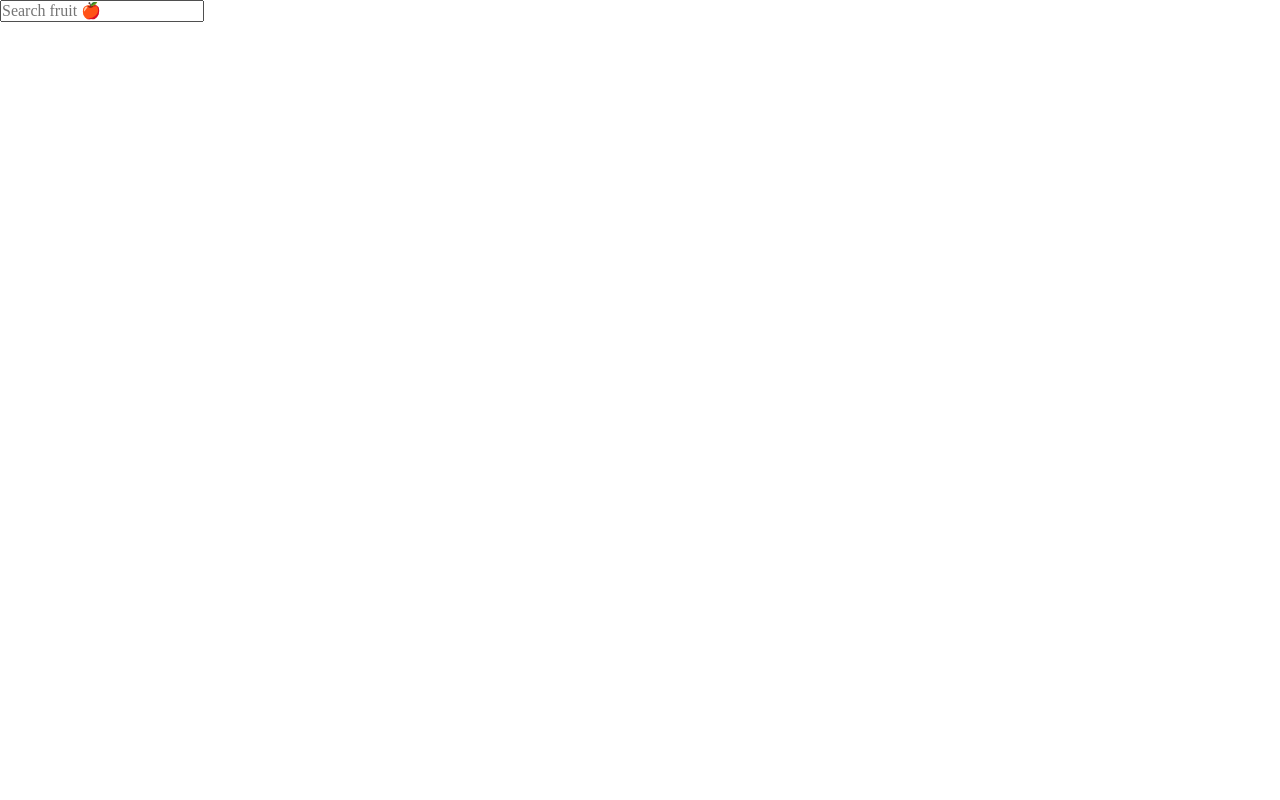
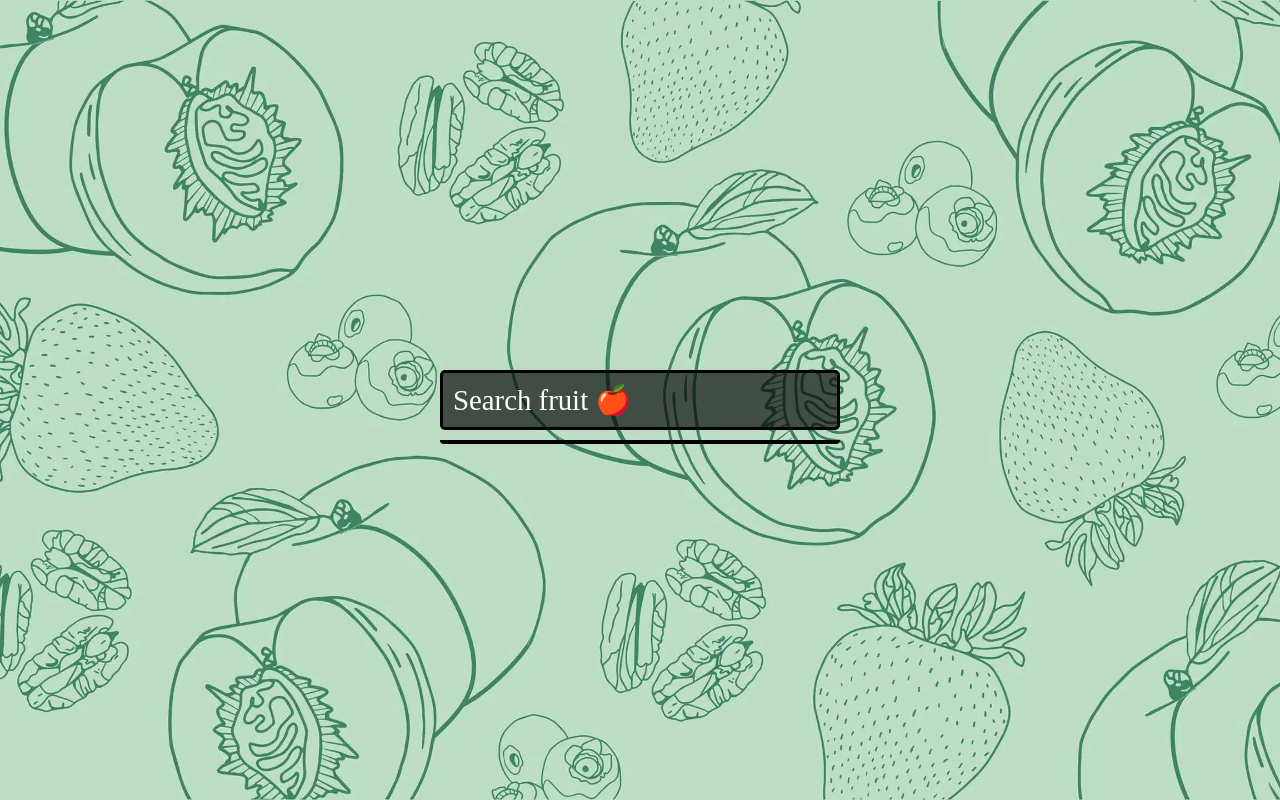
Before and after one commit to MichaelShaddy/fruit-search-project, a plain HTML site: page Fruit Search/index.html in a window 1280 px wide. Drawn offline with nearby package versions, Linux system fonts and the light colour scheme.

Commit message:
finalized .css file

```diff
--- a/Fruit Search/style.css
+++ b/Fruit Search/style.css
@@ -1,36 +1,95 @@
-* {
+body, html {
+  height: 100%;
   margin: 0;
   padding: 0;
 }
 
-/* .search-container {
+body {
+  display: flex;
+  justify-content: center;
+  align-items: center;
+  background-image: url('background.webp');
+  background-size: cover;
+  background-position: center;
+  background-repeat: no-repeat;
 
-} */
+}
 
-/* .search-container ul{
+.search-container {
+  position: relative;
+  text-align: center;
+  width: 400px;
 
-} */
+}
 
-/* ul.has-suggestions {
+input {
+  width: 100%;
+  height: 60px;
+  color: #ffffff;
+  font-size: 1.8rem;
+  padding: 10px;
+  background-color: #000000a6;
+  border: 3px solid #000000;
+  border-radius: 5px;
+  box-sizing: border-box;
+}
 
-} */
+input::placeholder {
+  color: #ffffff;
+}
+
+.suggestions {
+  max-height: 200px;
+  overflow-y: auto;
+  position: absolute;
+  top: 70px; /* Adjust as needed */
+  left: 0;
+  right: 0;
+  color: #ffffff;
+  background-color: #000000a6;
+  border: 2px solid #000000;
+  border-radius: 0 0 5px 5px;
+  z-index: 1;
+}
+
+.suggestions::-webkit-scrollbar {
+  width: 12px;
+}
+
+.suggestions::-webkit-scrollbar-track {
+  background: transparent;
+}
+
+.suggestions::-webkit-scrollbar-thumb {
+  background: #ccc;
+  border-radius: 6px;
+}
+
+.suggestions::-webkit-scrollbar-thumb:hover {
+  background: #999;
+}
+
 
 ul {
   list-style: none;
-  margin-left:5px;
-  width: 70%;
-  border-radius: 20px;
+  padding: 0;
+  margin: 0;
 
 }
 
-ul li {
-  padding: 5px;
+li {
+  padding: 10px;
   transition: .3s;
-  background-color: #e7f07fcf;
+  border-bottom: 1px solid #ccc;
+  font-size: 1.7rem;
+  text-align: left;
 }
 
-ul li:hover {
-  background-color: #ff9500cf;
+li:last-child {
+  border-bottom: none;
+}
+
+li:hover {
+  background-color: #636363b6;
   cursor: pointer;
-
 }
```
Also changed, not shown: Fruit Search/background.webp (added).
